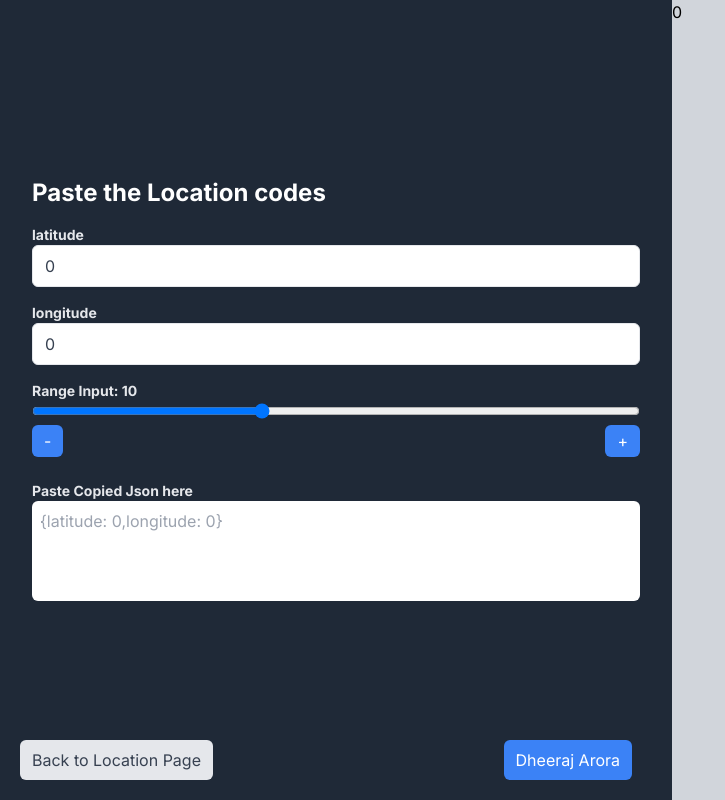
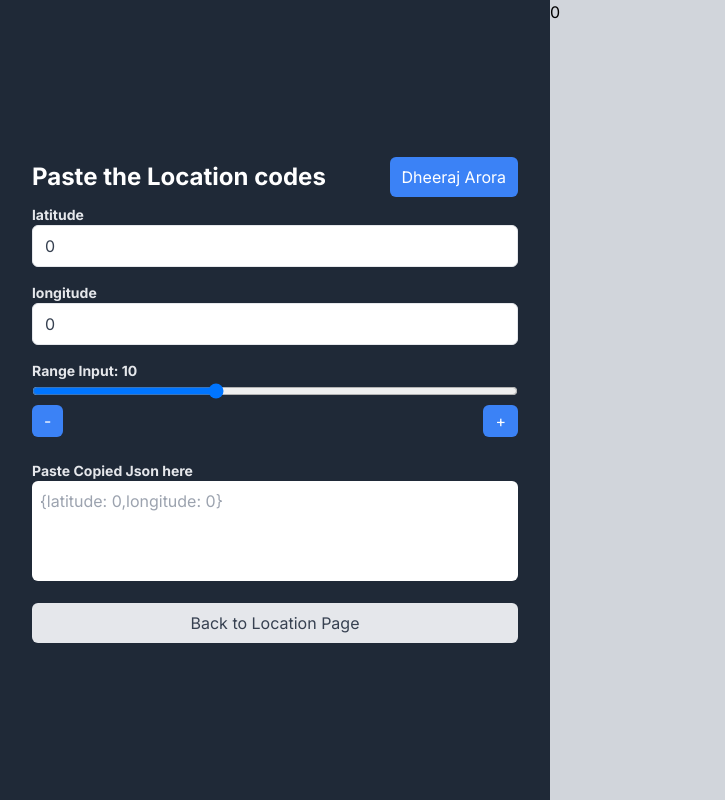
Before and after one commit to dheerajarora1997/map-finder, a Next.js app: page /findme in a window 1280 px wide. Shown: the whole page, without its empty margins (0-725 px from the left). Built offline with nearby package versions, Linux system fonts and the light colour scheme.

Commit message:
design chanegs for project setup

```diff
--- a/src/app/findme/page.tsx
+++ b/src/app/findme/page.tsx
@@ -6,7 +6,7 @@ import { useRouter } from "next/navigation";
 const FindMe: FC = () => {
   const [latitude, setLatitude] = useState<number>(0);
   const [longitude, setLongitude] = useState<number>(0);
-  const [windowWidth, setWindowWidth] = useState<number>(0);
+  const [windowWidth, setWindowWidth] = useState<number>(650);
   const [zoom, setZoom] = useState<number>(10);
   const [jsonData, setJsonData] = useState<string>("");
   const router = useRouter();
@@ -43,11 +43,21 @@ const FindMe: FC = () => {
     <>
       <div className={`flex ${ windowWidth < 500 ? 'flex-col flex-col-reverse' : 'h-screen'}`}>
         {/* Left Side */}
-        <div className="flex-1 bg-gray-800 p-8 flex justify-center w-full relative" style={windowWidth < 500 ? {marginTop: '-40px'} : {}}>
+        <div className="flex-1 bg-gray-800 p-8 flex justify-center w-full relative" style={windowWidth < 500 ? {marginTop: '-40px'} : { maxWidth: '550px'}}>
           <form className="w-full flex flex-col justify-center" style={{minHeight: '480px'}}>
-            <h2 className="text-2xl font-bold mb-4 text-white">
+            <div className="flex items-center justify-between mb-2">
+            <h2 className={` font-bold mb-4 text-white ${windowWidth < 500 ? 'text-md' : 'text-2xl'}`} style={{marginBottom: 0}}>
               Paste the Location codes
             </h2>
+            <a
+            href="https://www.linkedin.com/in/dheerajarora1997/"
+            className="bg-blue-500 text-white px-3 py-2 rounded-md"
+            target="_blank"
+            type="button"
+          >
+            Dheeraj Arora
+          </a>
+            </div>
             <div className="mb-4">
               <label
                 className="block text-sm font-bold text-gray-200"
@@ -151,25 +161,16 @@ const FindMe: FC = () => {
               >
               </textarea>
             </div>
-          </form>
           <button
             onClick={() => {
               router.push("/");
             }}
-            className="bg-gray-200 text-gray-700 px-3 py-2 rounded-md"
-            style={{ position: "absolute", left: "20px", bottom: "20px" }}
+            className="bg-gray-200 text-gray-700 px-3 py-2 rounded-md w-full"
           >
             Back to Location Page
           </button>
-          <a
-            href="https://www.linkedin.com/in/dheerajarora1997/"
-            className="bg-blue-500 text-white px-3 py-2 rounded-md"
-            target="_blank"
-            type="button"
-            style={{ position: "absolute", right: "40px", bottom: "20px" }}
-          >
-            Dheeraj Arora
-          </a>
+          </form>
+
         </div>
 
         {/* Right Side */}
```
